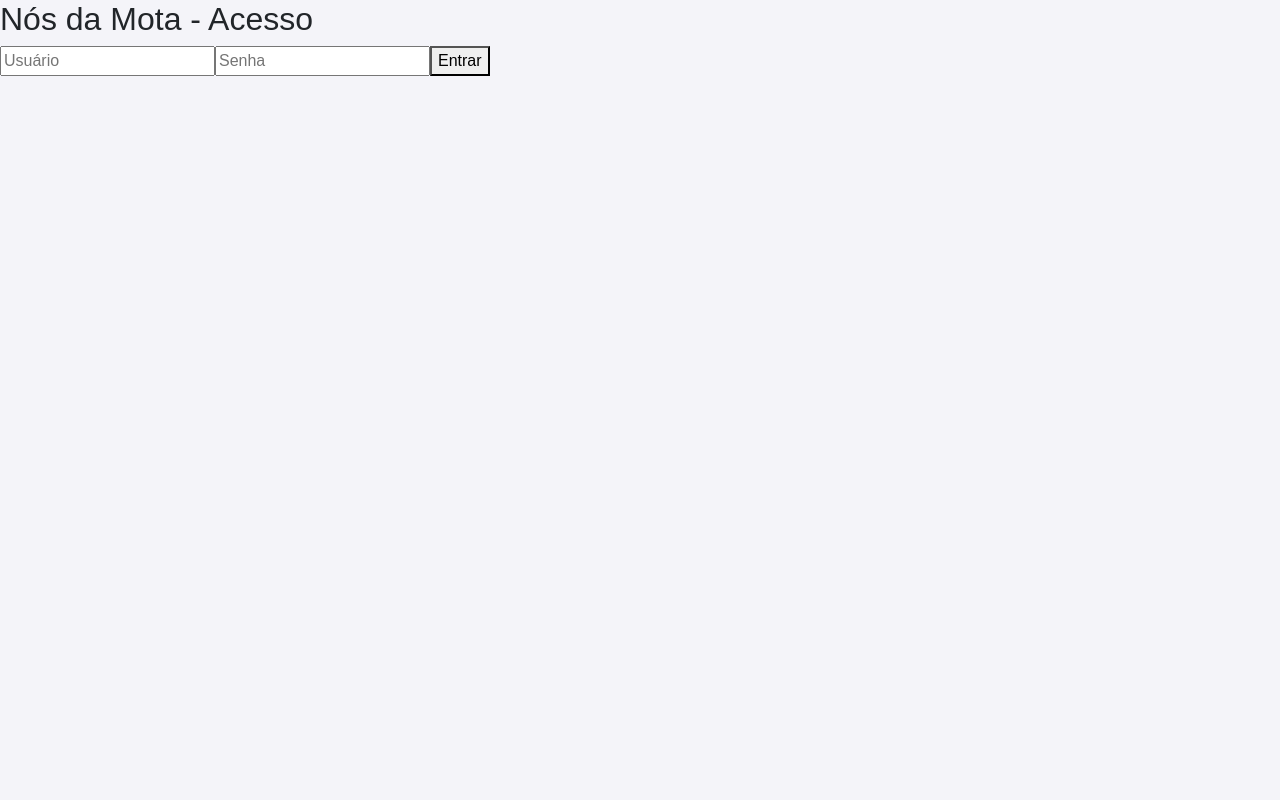
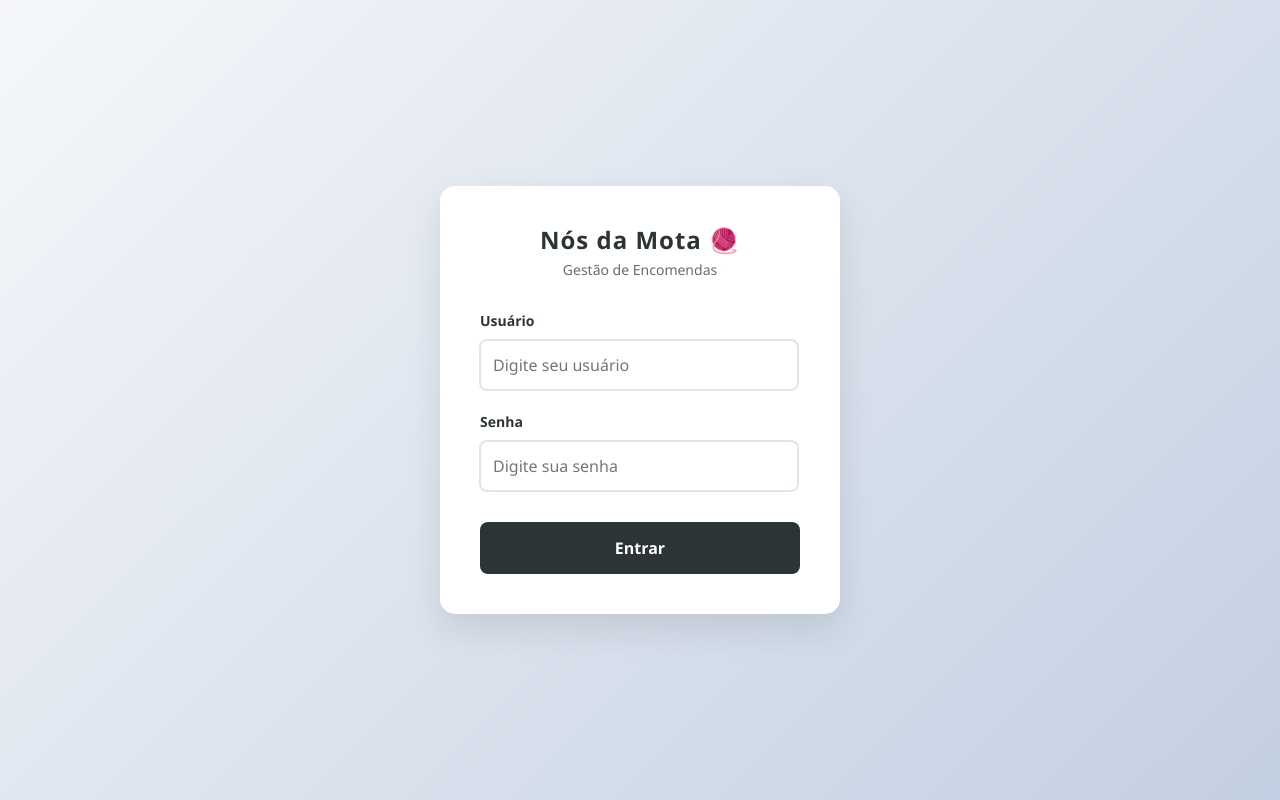
Before and after one commit to arthhernandes/spring-angular-project, an Angular app in the folder frontend-nosdamota/: page /login in a window 1280 px wide. Built offline with nearby package versions, Linux system fonts and the light colour scheme.

Commit message:
arrumei a tela de login estava sem estilização

```diff
--- a/frontend-nosdamota/src/app/components/login/login.html
+++ b/frontend-nosdamota/src/app/components/login/login.html
@@ -1,12 +1,22 @@
-<div class="login-container">
-  <div class="login-box">
-    <h2>Nós da Mota - Acesso</h2>
+<div class="login-wrapper">
+  <div class="login-card">
+    <div class="brand">
+      <h1>Nós da Mota 🧶</h1>
+      <p>Gestão de Encomendas</p>
+    </div>
 
-    <input [(ngModel)]="loginData.username" name="username" type="text" placeholder="Usuário">
-    <input [(ngModel)]="loginData.password" name="password" type="password" placeholder="Senha">
+    <div class="input-group">
+      <label>Usuário</label>
+      <input [(ngModel)]="loginData.username" name="username" type="text" placeholder="Digite seu usuário">
+    </div>
 
-    <button (click)="handleLogin()">Entrar</button>
+    <div class="input-group">
+      <label>Senha</label>
+      <input [(ngModel)]="loginData.password" name="password" type="password" placeholder="Digite sua senha">
+    </div>
 
-    <p *ngIf="errorMessage" class="error">{{ errorMessage }}</p>
+    <button class="btn-login" (click)="handleLogin()">Entrar</button>
+
+    <p *ngIf="errorMessage" class="error-msg">{{ errorMessage }}</p>
   </div>
 </div>
--- a/frontend-nosdamota/src/app/components/login/login.scss
+++ b/frontend-nosdamota/src/app/components/login/login.scss
@@ -3,6 +3,10 @@
   justify-content: center;
   align-items: center;
   min-height: 100vh;
+  width: 100vw;
+  position: fixed; // Garante que o gradiente ocupe a tela toda
+  top: 0;
+  left: 0;
   background: linear-gradient(135deg, #f5f7fa 0%, #c3cfe2 100%);
   font-family: 'Segoe UI', Tahoma, Geneva, Verdana, sans-serif;
 
@@ -23,11 +27,13 @@
         margin: 0;
         font-size: 24px;
         letter-spacing: 1px;
+        font-weight: 700;
       }
 
       p {
         color: #636e72;
         font-size: 14px;
+        margin-top: 5px;
       }
     }
 
@@ -38,7 +44,8 @@
         display: block;
         margin-bottom: 8px;
         color: #2d3436;
-        font-weight: 500;
+        font-weight: 600;
+        font-size: 14px;
       }
 
       input {
@@ -46,6 +53,7 @@
         padding: 12px;
         border: 2px solid #dfe6e9;
         border-radius: 8px;
+        box-sizing: border-box; // Evita que o input "saia" do card
         transition: all 0.3s ease;
 
         &:focus {
@@ -66,6 +74,7 @@
       font-weight: 600;
       cursor: pointer;
       transition: background 0.3s;
+      margin-top: 10px;
 
       &:hover {
         background-color: #000;
```
Also changed, not shown: 1 other file (tests, documents, lock files or other folders).
